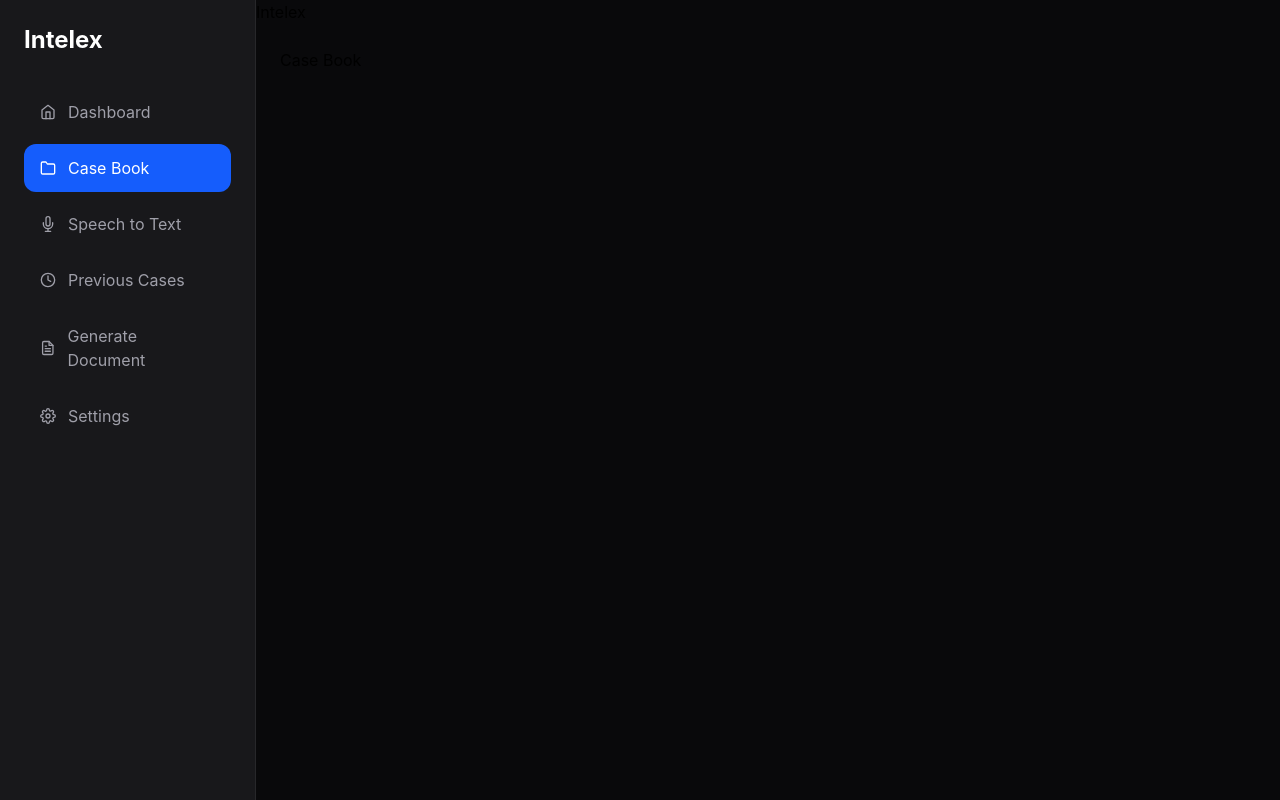
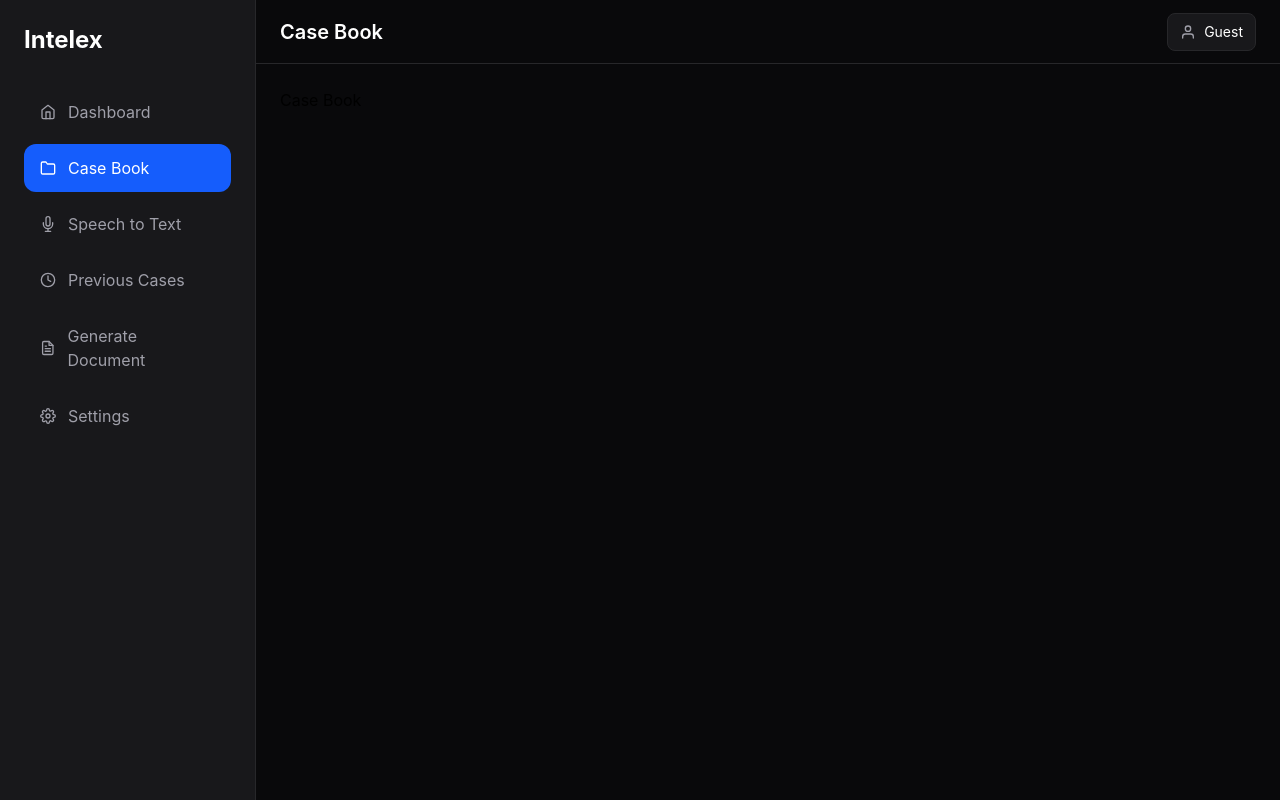
Before and after one commit to hassan-frq/Intelex, a React app in the folder frontend/: page /cases in a window 1280 px wide. Built offline with nearby package versions, Linux system fonts and the light colour scheme; the HTML template or start-up script is replaced by a standard one.

Commit message:
Dynamic Navbar

```diff
--- a/frontend/src/components/layout/Navbar.jsx
+++ b/frontend/src/components/layout/Navbar.jsx
@@ -1,8 +1,38 @@
+import { FiUser } from "react-icons/fi";
+import { useLocation } from "react-router-dom";
+
 function Navbar() {
+  const location = useLocation();
+
+  const pageTitles = {
+    "/dashboard": "Dashboard",
+    "/cases": "Case Book",
+    "/settings": "Settings",
+  };
+
+  let title = pageTitles[location.pathname];
+
+  if (location.pathname.includes("/speech")) {
+    title = "Speech to Text";
+  } else if (location.pathname.includes("/previous-cases")) {
+    title = "Previous Cases";
+  } else if (location.pathname.includes("/generate")) {
+    title = "Generate Document";
+  } else if (location.pathname.includes("/preview")) {
+    title = "Preview";
+  }
+
   return (
-    <nav>
-      <h2>Intelex</h2>
-    </nav>
+    <header className="flex h-16 items-center justify-between border-b border-zinc-800 bg-zinc-950 px-6">
+      <h1 className="text-xl font-semibold text-white">
+        {title}
+      </h1>
+
+      <div className="flex items-center gap-2 rounded-lg border border-zinc-800 bg-zinc-900 px-3 py-2">
+        <FiUser className="text-zinc-400" />
+        <span className="text-sm text-white">Guest</span>
+      </div>
+    </header>
   );
 }
 
```
